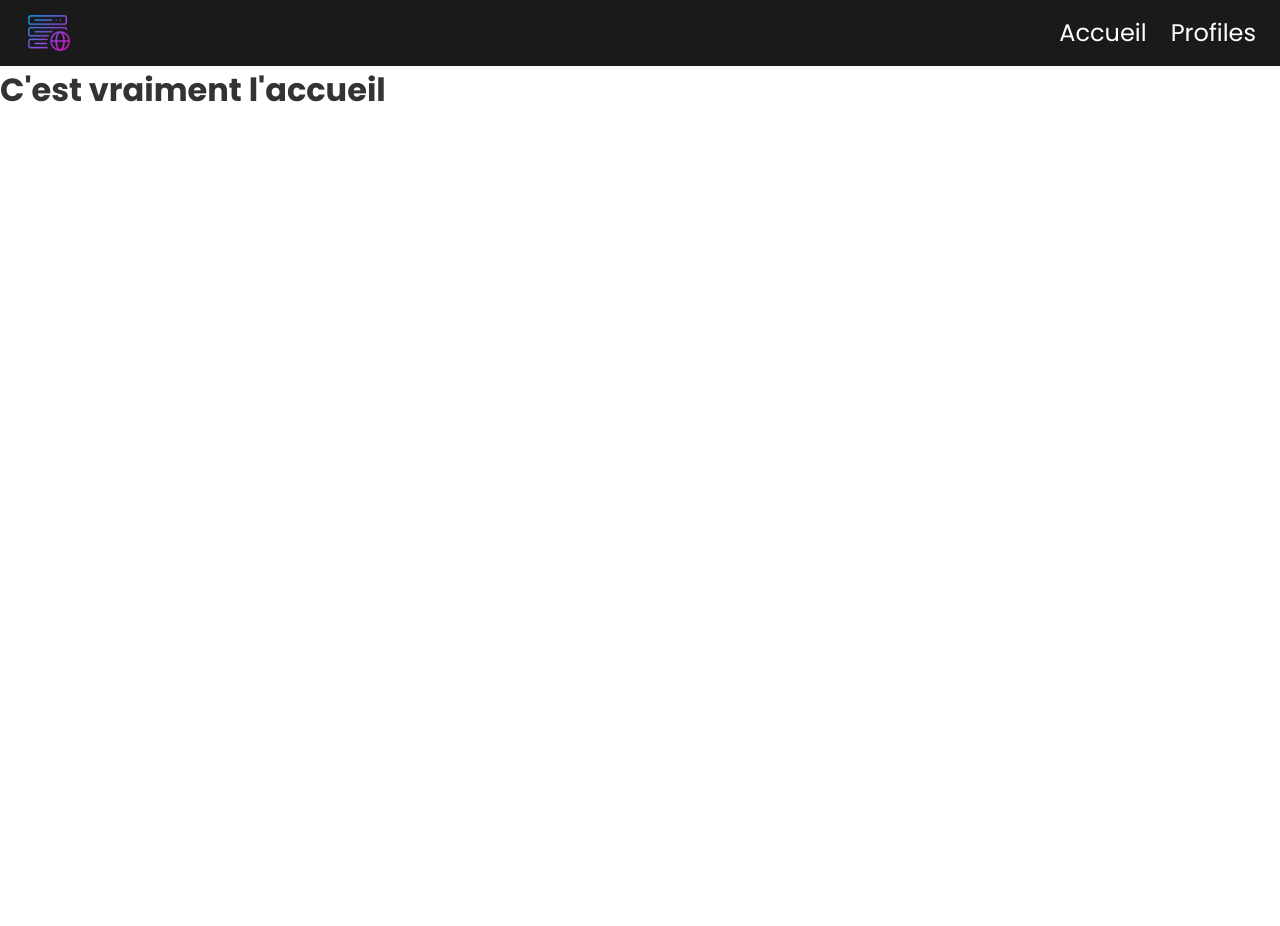
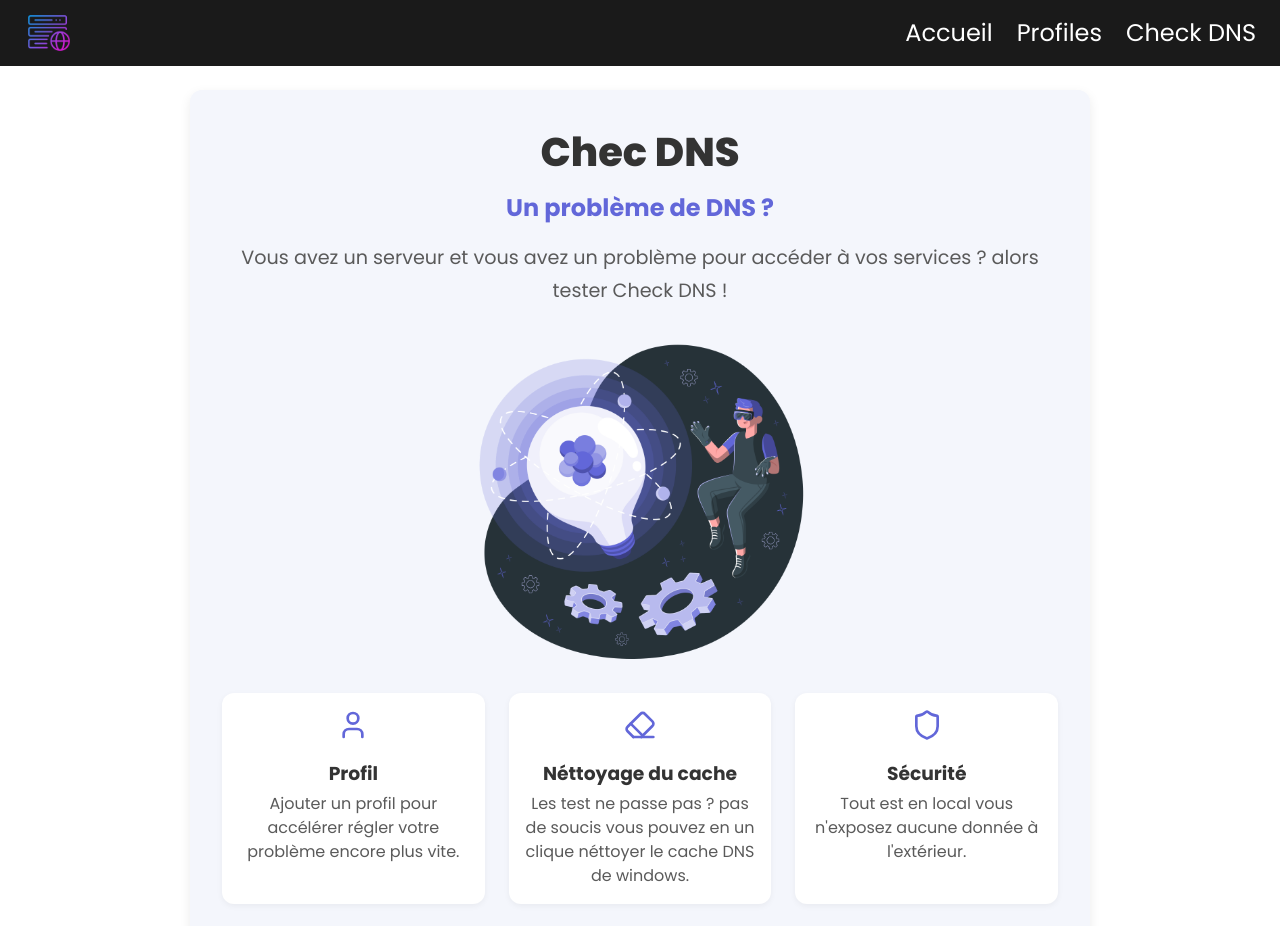
Before and after one commit to gaetanGerard/dns-checker, a Next.js app: page / in a window 1280 px wide. Shown: the top 926 px of the page. Before the commit the page ends 800 px from the top, so only its background shows below. Built offline with nearby package versions, Linux system fonts and the light colour scheme; no server answers; the database is empty.

Commit message:
add content in home page

```diff
--- /dev/null
+++ b/src/app/check-dns/page.tsx
@@ -0,0 +1,5 @@
+const CheckDNS = () => {
+  return <div>Check DNS</div>;
+};
+
+export default CheckDNS;
--- a/src/components/ui/Title/Title.module.scss
+++ b/src/components/ui/Title/Title.module.scss
@@ -45,3 +45,14 @@
 .text-center {
   @include text-align(center);
 }
+
+.title {
+  font-size: $title-xl;
+  margin-bottom: $padding-sm;
+}
+
+.subtitle {
+  font-size: $title-sm;
+  margin-bottom: $padding-xs;
+  color: $primary-color;
+}
--- a/src/data/navigation.json
+++ b/src/data/navigation.json
@@ -6,5 +6,9 @@
   {
     "href": "/profiles",
     "label": "Profiles"
+  },
+  {
+    "href": "/check-dns",
+    "label": "Check DNS"
   }
 ]
--- /dev/null
+++ b/src/data/pages/home.json
@@ -0,0 +1,36 @@
+{
+  "title": "Chec DNS",
+  "subtitle": "Un problème de DNS ?",
+  "description": "Vous avez un serveur et vous avez un problème pour accéder à vos services ? alors tester Check DNS !",
+  "features": [
+    {
+      "title": "Profil",
+      "description": "Ajouter un profil pour accélérer régler votre problème encore plus vite.",
+      "lucidIcon": "User"
+    },
+    {
+      "title": "Néttoyage du cache",
+      "description": "Les test ne passe pas ? pas de soucis vous pouvez en un clique néttoyer le cache DNS de windows.",
+      "lucidIcon": "Eraser"
+    },
+    {
+      "title": "Sécurité",
+      "description": "Tout est en local vous n'exposez aucune donnée à l'extérieur.",
+      "lucidIcon": "Shield"
+    }
+  ],
+  "image": {
+    "src": "/assets/images/home.png",
+    "alt": "Image de la page d'accueil"
+  },
+  "links": [
+    {
+      "label": "Ajouter un profil",
+      "href": "/profiles"
+    },
+    {
+      "label": "Tester un DNS",
+      "href": "/check-dns"
+    }
+  ]
+}
--- a/src/layout/HomeLayout/HomeLayout.module.scss
+++ b/src/layout/HomeLayout/HomeLayout.module.scss
@@ -1 +1,79 @@
-@use "@/sass/abstracts/index" as *;
+@use "@/sass/abstracts" as *;
+@use "sass:color";
+
+.home {
+  padding: $padding-xl;
+  background-color: $background-light;
+  border-radius: $border-radius-lg;
+  max-width: 900px;
+  margin: $margin-xl auto;
+  box-shadow: 0 4px 12px rgba(0, 0, 0, 0.08);
+}
+
+.header {
+  text-align: center;
+}
+
+.features {
+  display: flex;
+  gap: $gap-lg;
+  margin: $margin-xl 0;
+
+  .feature {
+    flex: 1;
+    background: white;
+    border-radius: $border-radius-lg;
+    padding: $padding-md;
+    text-align: center;
+    box-shadow: 0 2px 6px rgba(0, 0, 0, 0.05);
+
+    .icon {
+      color: $primary-color;
+      margin-bottom: $margin-sm;
+    }
+
+    .feature-title {
+      margin: $margin-xs 0;
+    }
+
+    .feature-description {
+      color: $text-secondary;
+    }
+  }
+}
+
+.image {
+  text-align: center;
+  margin: $margin-xl 0;
+  display: flex;
+  flex-direction: column;
+  align-items: center;
+  justify-content: center;
+}
+
+.links {
+  display: flex;
+  justify-content: center;
+  gap: $gap-md;
+  margin-bottom: $margin-lg;
+
+  .link {
+    background-color: $primary-color;
+    color: white;
+    padding: $padding-sm $padding-md;
+    border-radius: $border-radius-sm;
+    text-decoration: none;
+    font-weight: $font-bold;
+
+    &:hover {
+      background-color: color.adjust($primary-color, $blackness: 5%);
+    }
+  }
+}
+
+.description {
+  font-size: $font-pres;
+  color: $text-secondary;
+  margin: $margin-md 0 $margin-lg 0;
+  line-height: 1.7;
+}
--- a/src/layout/HomeLayout/HomeLayout.tsx
+++ b/src/layout/HomeLayout/HomeLayout.tsx
@@ -1,9 +1,65 @@
-type Props = {};
+"use client";
 
-const HomeLayout = (props: Props) => {
+import React from "react";
+import styles from "./HomeLayout.module.scss";
+import { HomeData, HomeFeature, HomeLink } from "./HomeLayout.types";
+import homeData from "@/data/pages/home.json";
+import * as Icons from "lucide-react";
+import Image from "next/image";
+import Link from "next/link";
+import Title from "@/components/ui/Title/Title";
+
+const HomeLayout = () => {
+  const data = homeData as HomeData;
   return (
-    <div>
-      <h1>C'est vraiment l'accueil</h1>
+    <div className={styles.home}>
+      <header className={styles.header}>
+        <Title level={1} className="title">
+          {data.title}
+        </Title>
+        <Title level={2} className="subtitle">
+          {data.subtitle}
+        </Title>
+        <p className={styles.description}>{data.description}</p>
+        <div className={styles.image}>
+          <Image
+            src={data.image.src}
+            alt={data.image.alt}
+            width={338}
+            height={225}
+            priority
+          />
+        </div>
+      </header>
+
+      <section className={styles.features}>
+        {data.features.map((feature: HomeFeature, index: number) => {
+          const LucideIcon = (Icons as any)[feature.lucidIcon] as
+            | React.FC<any>
+            | undefined;
+          return (
+            <div key={index} className={styles.feature}>
+              {LucideIcon ? (
+                <LucideIcon className={styles.icon} size={32} />
+              ) : (
+                <span className={styles.icon} />
+              )}
+              <h3 className={styles["feature-title"]}>{feature.title}</h3>
+              <p className={styles["feature-description"]}>
+                {feature.description}
+              </p>
+            </div>
+          );
+        })}
+      </section>
+
+      <div className={styles.links}>
+        {data.links.map((link: HomeLink, idx: number) => (
+          <Link href={link.href} key={idx} className={styles.link}>
+            {link.label}
+          </Link>
+        ))}
+      </div>
     </div>
   );
 };
```
Also changed, not shown: src/layout/HomeLayout/HomeLayout.types.ts (added, +26 -0 lines), public/assets/images/home.png (added).
